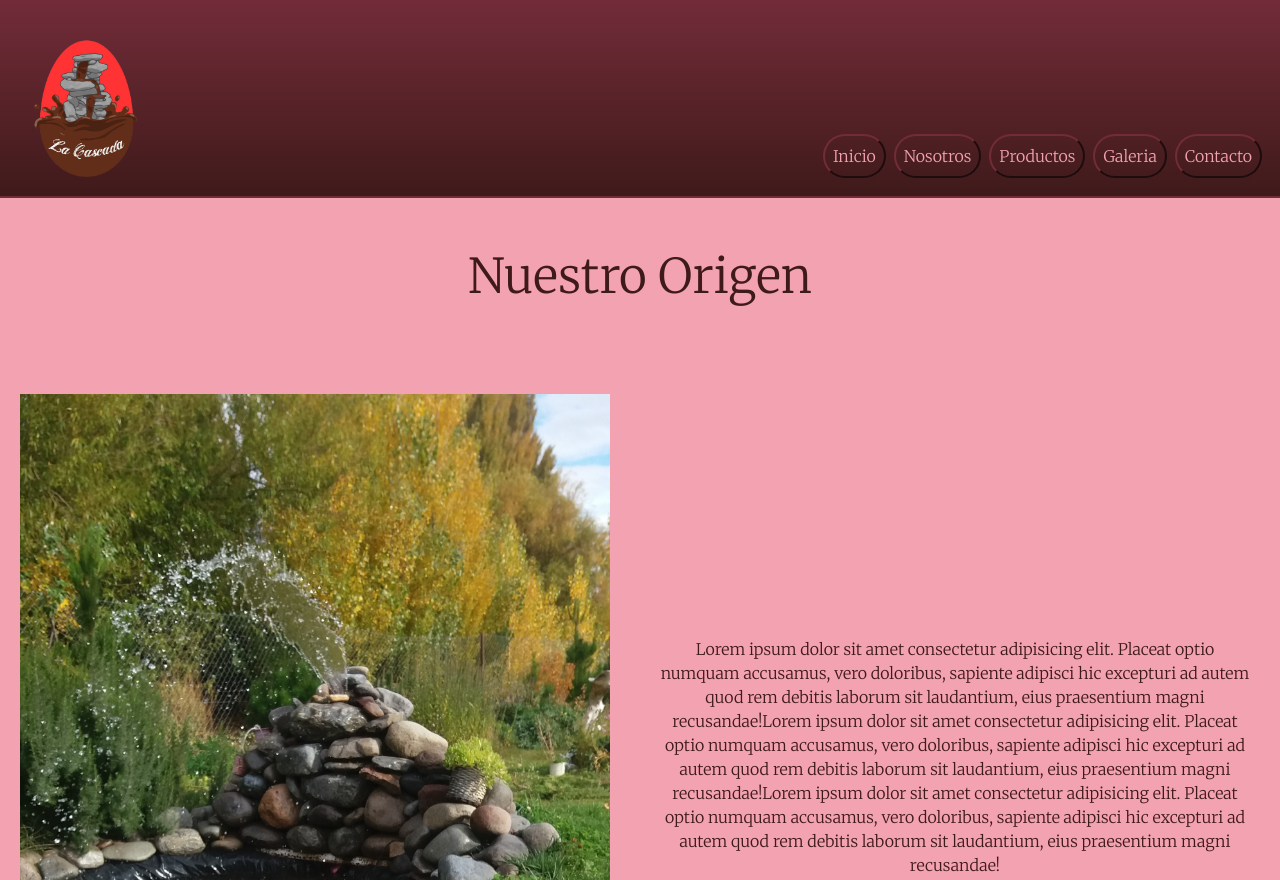
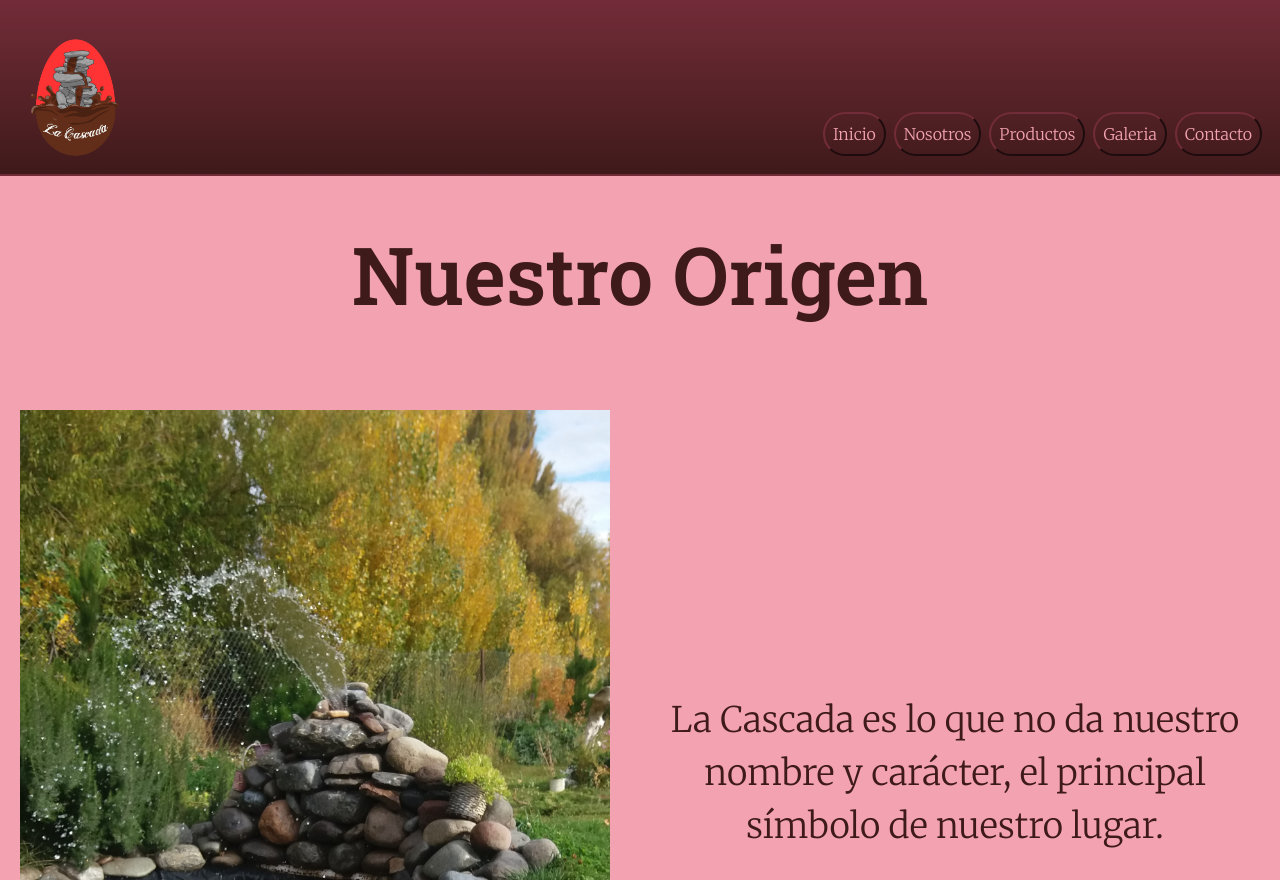
Before and after one commit to FacundoZap/Chocolateria-ZapataFacundo, a plain HTML site: page src/Nosotros.html in a window 1280 px wide. Shown: the top 880 px of the page. Drawn offline with nearby package versions, Linux system fonts and the light colour scheme.

Commit message:
eliminacion de lorem

```diff
--- a/scss/_header.scss
+++ b/scss/_header.scss
@@ -1,5 +1,5 @@
 .logo{
-    width: 150px;
+    width: 10vw;
     margin-top: $espacioMd;
 }
 
--- a/scss/_nosotros.scss
+++ b/scss/_nosotros.scss
@@ -7,6 +7,7 @@
 }
 
 .nosotrosParrafo{
+    font-size: 2.2rem;
     width: 80vw;
     margin: $espacioMd 5px;
 }
--- a/scss/_principal.scss
+++ b/scss/_principal.scss
@@ -7,6 +7,7 @@ main{
         margin: $espacioLg $espacioMd;
         }
         p{
+            font-size: 2.2rem;
             width: 70vw;
             text-align: center;
             margin: $espacioMd;
@@ -14,7 +15,6 @@ main{
     }
     }
 h1{
-    font-size: $sizeXxl;
     text-align: center;
     color: $text-color;
     padding: 50px 0;
--- a/scss/_variables.scss
+++ b/scss/_variables.scss
@@ -6,9 +6,9 @@ $cuarto: rgba(191, 171, 170, 1);
 $text-color: rgba(63, 26, 26, 1);
 
 //Font Family
-@import url('https://fonts.googleapis.com/css2?family=Merriweather:wght@300&family=Roboto:ital,wght@1,300&display=swap');
+@import url('https://fonts.googleapis.com/css2?family=Merriweather:wght@300&family=Roboto+Slab:wght@600&display=swap');
 $font-principal:'Merriweather', serif;
-$font-secundario:'Roboto', sans-serif;
+$font-secundario:'Roboto Slab', serif;
 
 //Font Size
 $sizeXs:1rem;
@@ -30,6 +30,11 @@ $espacioXxl:60px;
     overflow-x: hidden;
     font-family: 'Merriweather', serif;
     font-size: 62,5%;
+}
+
+h1{
+    font-family: 'Roboto Slab', serif;
+    font-size: 5rem;
 }
 
 .contenedor{
--- a/src/Nosotros.html
+++ b/src/Nosotros.html
@@ -47,11 +47,11 @@
         <h1>Nuestro Origen</h1>
         <section class="contenedor nosotrosMain">
             <img src="../img/nosotrosCascada.jpg" class="nosotrosFoto" alt="imagen de chocolates con una cascada de fondo">
-            <p class="nosotrosParrafo">Lorem ipsum dolor sit amet consectetur adipisicing elit. Placeat optio numquam accusamus, vero doloribus, sapiente adipisci hic excepturi ad autem quod rem debitis laborum sit laudantium, eius praesentium magni recusandae!Lorem ipsum dolor sit amet consectetur adipisicing elit. Placeat optio numquam accusamus, vero doloribus, sapiente adipisci hic excepturi ad autem quod rem debitis laborum sit laudantium, eius praesentium magni recusandae!Lorem ipsum dolor sit amet consectetur adipisicing elit. Placeat optio numquam accusamus, vero doloribus, sapiente adipisci hic excepturi ad autem quod rem debitis laborum sit laudantium, eius praesentium magni recusandae!</p>
+            <p class="nosotrosParrafo">La Cascada es lo que no da nuestro nombre y carácter, el principal símbolo de nuestro lugar.</p>
         </section>
         <section class="contenedor nosotrosMain nosotrosMainReverse">
             <img src="../img/nosotrosCasa.jpg" class="nosotrosFoto" alt="imagen del comercio">
-            <p class="nosotrosParrafo">Lorem ipsum dolor sit amet consectetur adipisicing elit. Placeat optio numquam accusamus, vero doloribus, sapiente adipisci hic excepturi ad autem quod rem debitis laborum sit laudantium, eius praesentium magni recusandae!Lorem ipsum dolor sit amet consectetur adipisicing elit. Placeat optio numquam accusamus, vero doloribus, sapiente adipisci hic excepturi ad autem quod rem debitis laborum sit laudantium, eius praesentium magni recusandae!Lorem ipsum dolor sit amet consectetur adipisicing elit. Placeat optio numquam accusamus, vero doloribus, sapiente adipisci hic excepturi ad autem quod rem debitis laborum sit laudantium, eius praesentium magni recusandae!</p>
+            <p class="nosotrosParrafo">Desde la ciudad Los Antiguos Pcia. de Santa Cruz, cede de la Fiesta Nacional de la Cereza, surgió la idea de combinar este recurso que posee un sabor frutal único con el chocolate, de esta manera con la calidez de un ambiente familiar ponemos a su disposición el más rico chocolate de zona.</p>
         </section>
     </main>
     <footer id="footer" class="footer-degrade">
```
Also changed, not shown: index.html (+1 -1 lines), css/main.css, src/breakpoints de Bootstrap.JPG (deleted), src/links bootstrap.txt (deleted), src/sistema de grilla de Bootstrap.JPG (deleted), src/tools.txt (deleted), 1 other file.
